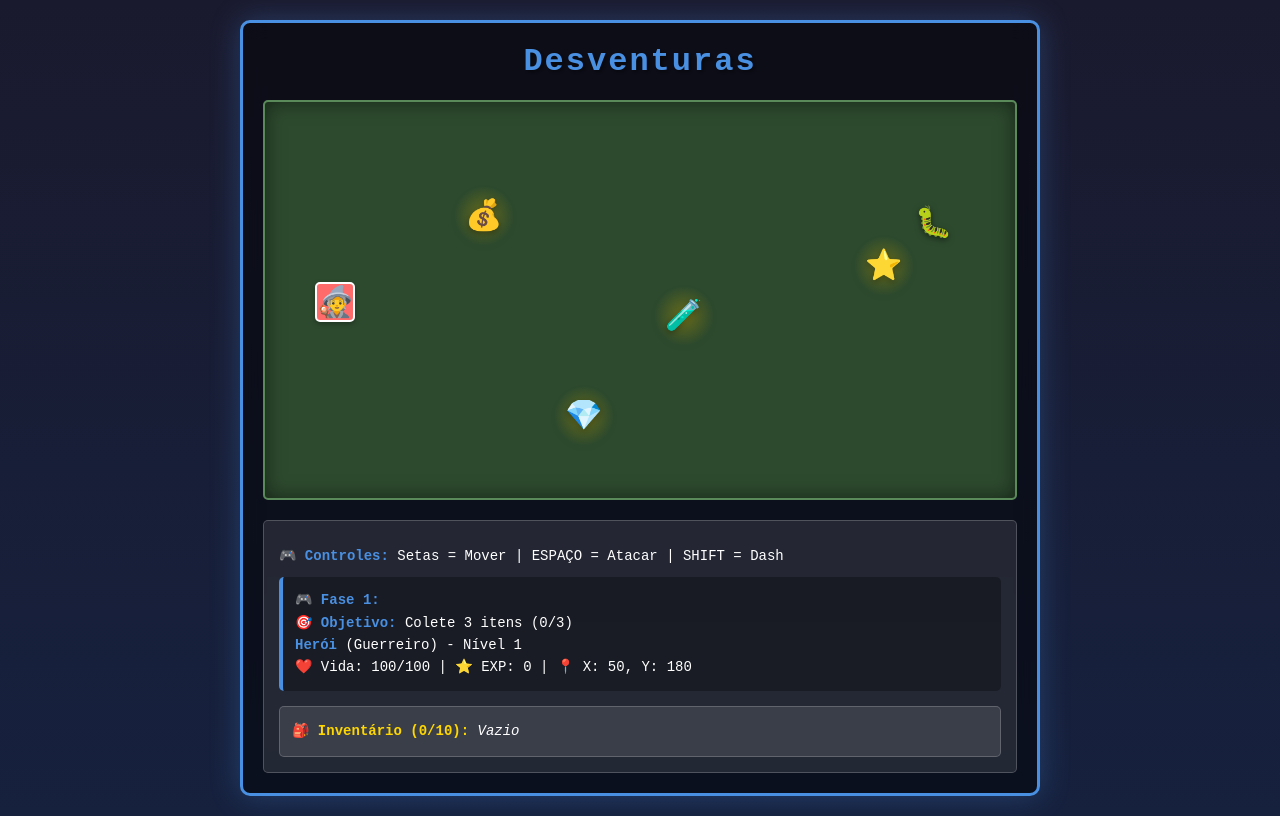
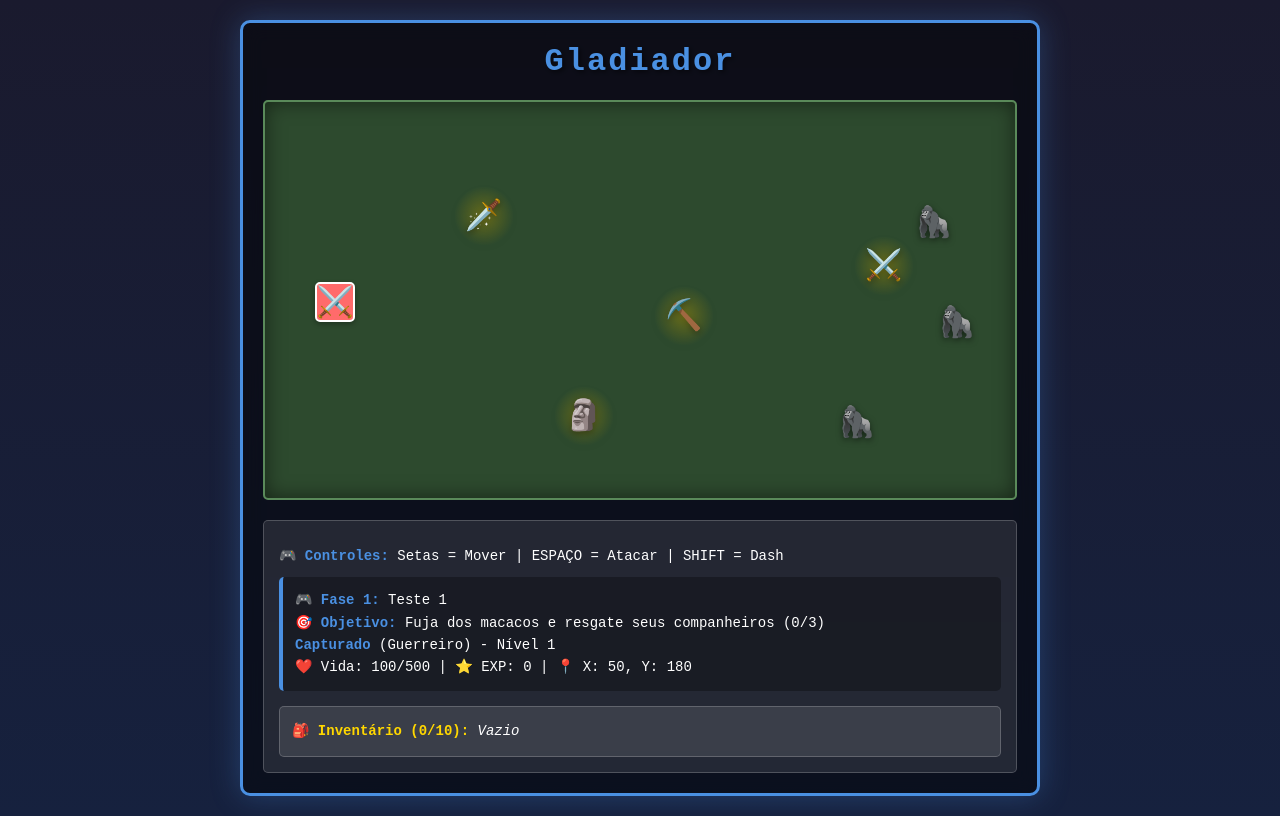
Before and after one commit to Nardo2424/Rpg-de-navegador-, a plain HTML site: page index.html in a window 1280 px wide. Drawn offline with Linux system fonts and the light colour scheme.

Commit message:
Add files via upload

```diff
--- a/index.html
+++ b/index.html
@@ -3,14 +3,14 @@
 <head>
     <meta charset="UTF-8">
     <meta name="viewport" content="width=device-width, initial-scale=1.0">
-    <title>As desventuras</title>
+    <title>O Gladiador da Numídia</title>
     <link rel="stylesheet" href="style.css">
 </head>
 <body>
     <!-- Container Principal do Jogo -->
     <div id="game-container">
         <!-- Título do Jogo -->
-        <h1> Desventuras </h1>
+        <h1> Gladiador </h1>
 
         <!-- Área do Mundo do Jogo -->
         <div id="game-world">
--- a/script.js
+++ b/script.js
@@ -11,13 +11,13 @@ const gameWorld = document.getElementById('game-world');
 // ===================================
 
 let character = {
-    nome: "Herói",
+    nome: "Capturado",
     classe: "Guerreiro",
     vida: 100,
-    vidaMaxima: 100,
+    vidaMaxima: 500,
     nivel: 1,
     experiencia: 0,
-    emoji: "🧙"
+    emoji: "⚔️"
 };
 
 // ===================================
@@ -42,26 +42,26 @@ let hasKey = false;
 
 const levels = {
     1: {
-        nome: "",
-        objetivo: "Colete 3 itens",
+        nome: "Teste 1",
+        objetivo: "Fuja dos macacos e resgate seus companheiros",
         backgroundColor: "#2d4a2e",
         itemsNeeded: 3
     },
     2: {
-        nome: "Caverna Sombria",
-        objetivo: "Sobreviva por 30 segundos",
+        nome: "Teste 2",
+        objetivo: "Sobreviva por 10 segundos aos homens armados",
         backgroundColor: "#1a1a2e",
-        timeLimit: 30
+        timeLimit: 10
     },
     3: {
-        nome: "Castelo Final",
+        nome: "Portão",
         objetivo: "Encontre a saída!",
         backgroundColor: "#4a2d2d",
         hasExit: true
     },
     4: {
-        nome: "Correr é covardia",
-        objetivo: "Fuja do cadeirante bombado",
+        nome: "Coliseu",
+        objetivo: "Derrote o Gladiador e atinja a glória",
         backgroundColor: "#170b86ff",
         enemiesdDefeated: 1
     }
@@ -582,6 +582,10 @@ function startLevel(levelNumber) {
         setupLevel2();
     } else if (levelNumber === 3) {
         setupLevel3();
+
+    } else if (levelNumber === 4) {
+        setupLevel4();
+
     }
 
     updateInfoPanel();
@@ -589,14 +593,17 @@ function startLevel(levelNumber) {
 
 function setupLevel1() {
     items = [
-        { x: 200, y: 100, tipo: "moeda", emoji: "💰", valor: 10 },
-        { x: 400, y: 200, tipo: "poção", emoji: "🧪", valor: 20 },
-        { x: 600, y: 150, tipo: "estrela", emoji: "⭐", valor: 50 },
-        { x: 300, y: 300, tipo: "diamante", emoji: "💎", valor: 30 }
+        { x: 200, y: 100, tipo: "Guerreiro Púnico", emoji: "🗡️", valor: 10 },
+        { x: 400, y: 200, tipo: "Minerador dos Balcãs", emoji: "⛏️", valor: 20 },
+        { x: 600, y: 150, tipo: "Escravo Romano", emoji: "⚔️", valor: 50 },
+        { x: 300, y: 300, tipo: "Mogger", emoji: "🗿", valor: 30 }
     ];
 
     enemies = [
-        { x: 350, y: 100, direcao: 1, velocidade: 2, emoji: "🐛", dano: 5 }
+        { x: 350, y: 100, direcao: 1, velocidade: 2, emoji: "🦍", dano: 5 },
+        { x: 550, y: 200, direcao: 1, velocidade: 2, emoji: "🦍", dano: 5 },
+        { x: 650, y: 300, direcao: 1, velocidade: 2, emoji: "🦍", dano: 5 },
+        { x: 450, y: 400, direcao: 1, velocidade: 2, emoji: "🦍", dano: 5 }
     ];
 
     createItems();
@@ -612,9 +619,9 @@ function setupLevel2() {
     ];
 
     enemies = [
-        { x: 300, y: 100, direcao: 1, velocidade: 3, emoji: "🦇", dano: 10 },
-        { x: 500, y: 250, direcao: -1, velocidade: 4, emoji: "👻", dano: 15 },
-        { x: 200, y: 300, direcao: 1, velocidade: 2, emoji: "🕷️", dano: 8 }
+        { x: 300, y: 100, direcao: 1, velocidade: 4, emoji: "😡🗡️", dano: 25 },
+        { x: 500, y: 200, direcao: -1, velocidade: 4, emoji: "😡🗡️", dano: 25 },
+        { x: 200, y: 300, direcao: 1, velocidade: 4, emoji: "😡🗡️", dano: 25 }
     ];
 
     createItems();
@@ -627,8 +634,8 @@ function setupLevel3() {
     ];
 
     enemies = [
-        { x: 200, y: 150, direcao: 1, velocidade: 2, emoji: "🐉", dano: 20 },
-        { x: 600, y: 200, direcao: -1, velocidade: 3, emoji: "⚔️", dano: 18 }
+        { x: 200, y: 100, direcao: 1, velocidade: 4, emoji: "😡🗡️", dano: 25 },
+        { x: 600, y: 200, direcao: -1, velocidade: 4, emoji: "😡🗡️", dano: 25 }
     ];
 
     createItems();
@@ -638,7 +645,7 @@ function setupLevel3() {
 
 function setupLevel4(){
     items = [
-    { x: 250}
+
     ]
 }
 
@@ -678,10 +685,9 @@ function checkLevelComplete() {
         let distanceX = Math.abs(playerX - exitDoor.x);
         let distanceY = Math.abs(playerY - exitDoor.y);
 
-        if (distanceX < 40 && distanceY < 40) {
+        if (distanceX < 1000 && distanceY < 1000 ) {
             if (hasKey) {
-                alert("🏆 PARABÉNS! Você completou TODAS as fases!\n\n🔑 Você usou a chave e escapou!\n⭐ Pontuação Final: " + character.experiencia + " EXP");
-                location.reload();
+                startLevel(4);
             } else {
                 alert("🚪 A porta está trancada! Você precisa encontrar a CHAVE 🔑 primeiro!");
                 console.log("⚠️ Procure pela chave 🔑 antes de tentar abrir a porta!");
@@ -793,4 +799,4 @@ console.log("   ⬆️⬇️⬅️➡️ = Mover");
 console.log("   ESPAÇO = Atacar");
 console.log("   SHIFT = Dash");
 console.log("===================================");
-console.log("Boa sorte, aventureiro! 🗡️");
+console.log("Vai pra cima guerreiro! 🗡️");
```
Also changed, not shown: style.css (line endings or trailing spaces).
